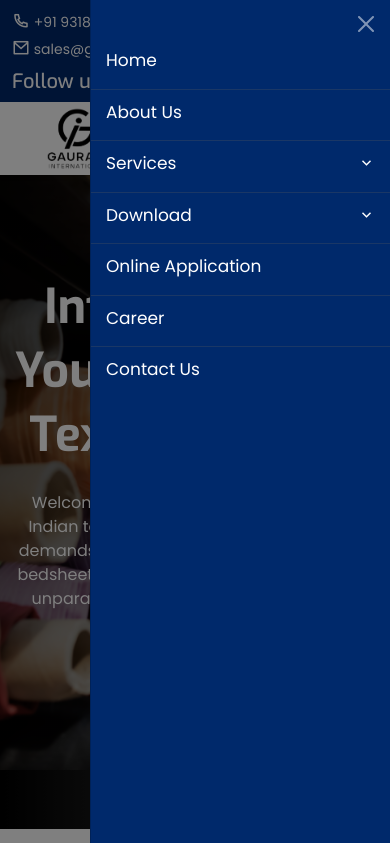
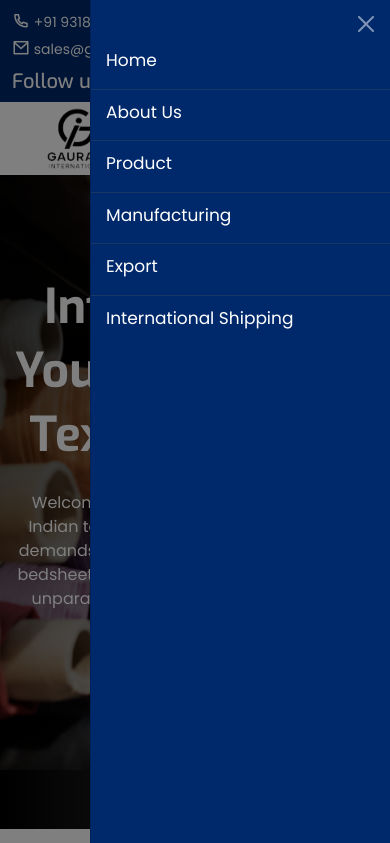
Before and after one commit to akkushwaha7834/gauravi-international, a PHP site: page /index.php in a window 390 px wide, after a click that opens the changed part. Shown: the top 843 px of the page. Run offline with PHP 8.4, Linux system fonts and the light colour scheme.

Commit message:
Mobile menu updated

```diff
--- a/include/header.php
+++ b/include/header.php
@@ -90,31 +90,11 @@
         <div class="mobile-menu-wrap">
           <ul class="mobile-menu-list">
             <li><a href="./" class="menu-link">Home</a></li>
-
-            <li><a href="about.php" class="menu-link">About Us</a></li>
-            <li><a role="button" class="menu-link moblie-dropdwon">Services <i class="ri-arrow-down-s-line"></i></a>
-              <div class="dropdown-mb-menu">
-                <ul>
-                  <li><a href="#">ISO Certification</a></li>
-                  <li><a href="#">It Services</a></li>
-                </ul>
-              </div>
-            </li>
-
-            <li><a role="button" class="menu-link moblie-dropdwon">Download <i class="ri-arrow-down-s-line"></i></a>
-            <div class="dropdown-mb-menu">
-            <ul>
-                <li><a href="https://rdmcertification.com/wp-content/uploads/2022/01/Application-Form.pdf" target="_blank">Rules for Multi-site Organisation</a></li>
-                <li><a href="" target="_blank">Rules for Multi-site Organisation</a></li>
-                <li><a href="" target="_blank">Certification Agreement Rules</a></li>
-                <li><a href="" target="_blank">Logo Guidleines</a></li>
-                <li><a href="" target="_blank">Quotation Form</a></li>
-                </ul>
-              </div>
-          </li>
-            <li><a href="#" class="menu-link">Online Application</a></li>
-            <li><a href="career.php" class="menu-link">Career</a></li>
-            <li><a href="contact.php" class="menu-link">Contact Us</a></li>
+            <li><a href="" class="menu-link">About Us</a></li>
+            <li><a href="" class="menu-link">Product</a></li>
+            <li><a href="" class="menu-link">Manufacturing</a></li>
+            <li><a href="" class="menu-link">Export</a></li>
+            <li><a href="" class="menu-link">International Shipping</a></li>
           </ul>
 
         </div>
```
